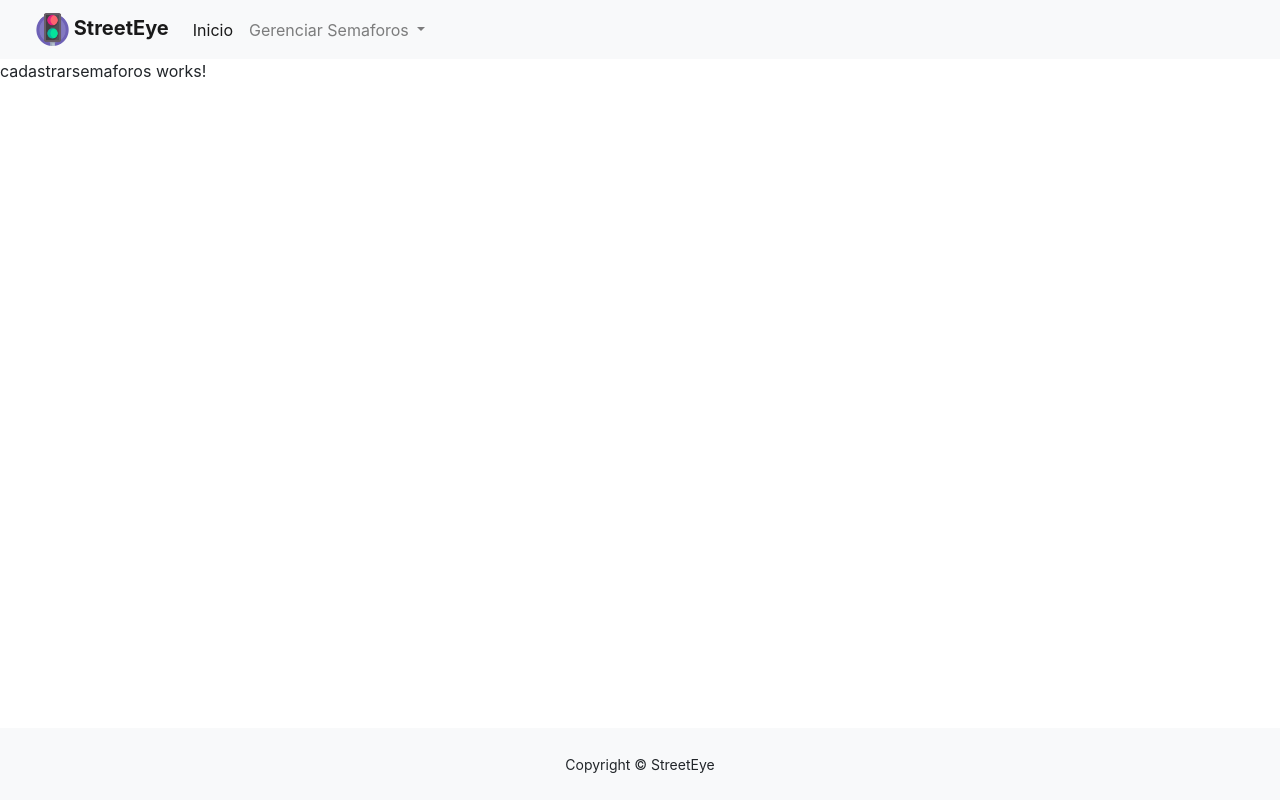
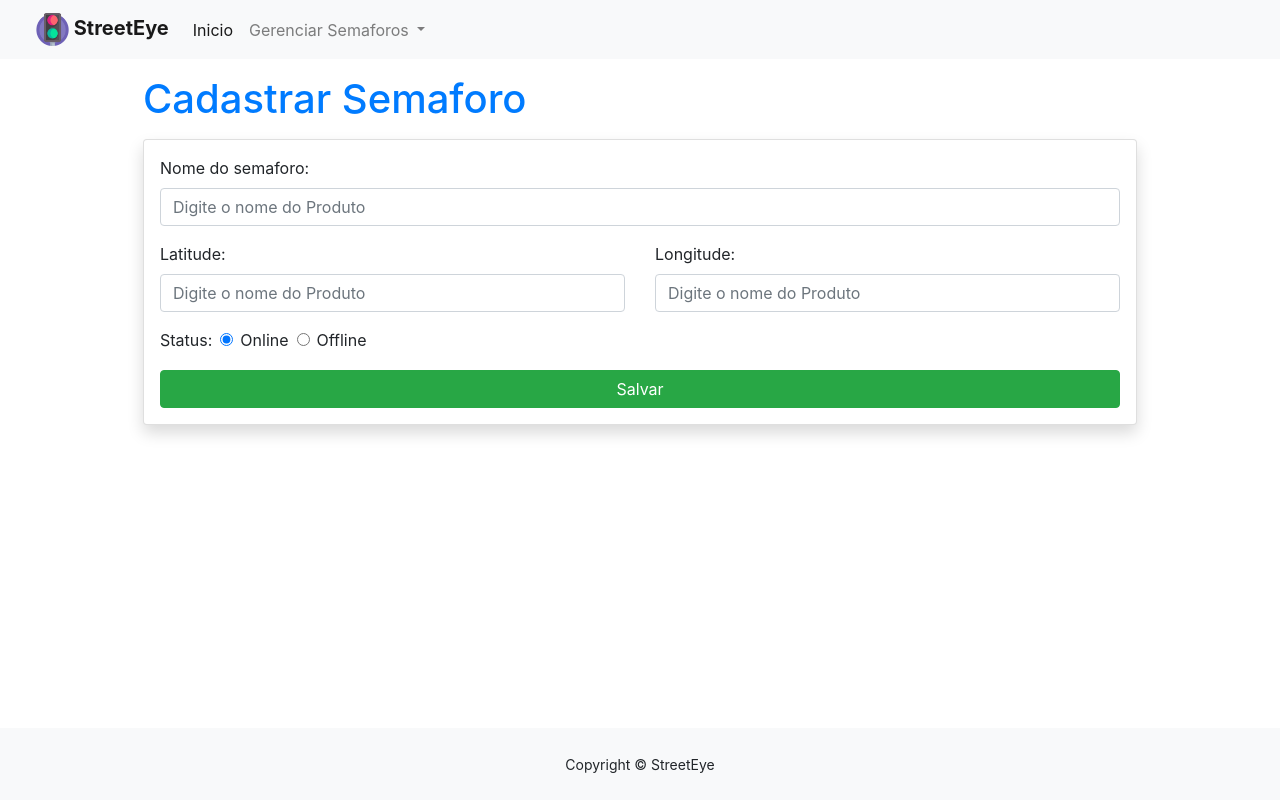
Before and after one commit to strFelix/StreetEye-Angular, an Angular app: page /semaforos/cadastrar in a window 1280 px wide. Built offline with nearby package versions, Linux system fonts and the light colour scheme.

Commit message:
feat: structure and service for registering a semaphore

```diff
--- a/src/app/components/semaforos/cadastrarsemaforos/cadastrarsemaforos.component.html
+++ b/src/app/components/semaforos/cadastrarsemaforos/cadastrarsemaforos.component.html
@@ -1 +1,89 @@
-<p>cadastrarsemaforos works!</p>
+<div class="container" style="max-width: 80%">
+  <h1 class="my-3 text-primary">Cadastrar Semaforo</h1>
+  <div class="card shadow">
+    <form class="m-3">
+      <div class="row">
+        <div class="col-md-12">
+          <div class="form-group">
+            <label for="nome">Nome do semaforo: </label>
+            <input required="Preencha este campo!"
+              type="text"
+              class="form-control"
+              placeholder="Digite o nome do Produto"
+              name="nomeSemaforo"
+              [(ngModel)]="semaforo.nome"
+            />
+          </div>
+        </div>
+      </div>
+      <!-- Fim row -->
+      <div class="row">
+        <div class="col-md-6">
+          <div class="form-group">
+            <label for="nome">Latitude: </label>
+            <input required="Preencha este campo!"
+              type="text"
+              class="form-control"
+              placeholder="Digite o nome do Produto"
+              name="latitudeSemaforo"
+              [(ngModel)]="semaforo.latitude"
+            />
+          </div>
+        </div>
+        <!-- Fim col -->
+        <div class="col-md-6">
+          <div class="form-group">
+            <label for="nome">Longitude: </label>
+            <input required="Preencha este campo!"
+              type="text"
+              class="form-control"
+              placeholder="Digite o nome do Produto"
+              name="logitudeSemaforo"
+              [(ngModel)]="semaforo.longitude"
+            />
+          </div>
+        </div>
+      </div>
+      <div class="row" style="padding-left: 15px">
+        <label for="nome">Status: </label>
+
+        <div class="form-check ml-2">
+          <input
+            class="form-check-input"
+            type="radio"
+            name="statusSemaforo"
+            value="Online"
+            id="flexRadioDefault1"
+            checked
+          />
+          <label class="form-check-label" for="flexRadioDefault1">
+            Online
+          </label>
+        </div>
+        <div class="form-check ml-2">
+          <input
+            class="form-check-input"
+            type="radio"
+            name="statusSemaforo"
+            value="Offline"
+            id="flexRadioDefault2"
+          />
+          <label class="form-check-label" for="flexRadioDefault2">
+            Offline
+          </label>
+        </div>
+      </div>
+      <div class="row">
+        <div class="col">
+          <button
+            class="btn btn-success"
+            style="width: 100%; margin-top: 10px"
+            (click)="salvarSemaforo()"
+          >
+            Salvar
+          </button>
+        </div>
+      </div>
+    </form>
+  </div>
+</div>
--- a/src/app/components/semaforos/cadastrarsemaforos/cadastrarsemaforos.component.ts
+++ b/src/app/components/semaforos/cadastrarsemaforos/cadastrarsemaforos.component.ts
@@ -1,4 +1,7 @@
 import { Component } from '@angular/core';
+import { Router } from '@angular/router';
+import { ISemaforo } from 'src/app/models/ISemaforo';
+import { SemaforosService } from 'src/app/services/semaforos.service';
 
 @Component({
   selector: 'app-cadastrarsemaforos',
@@ -7,4 +10,25 @@ import { Component } from '@angular/core';
 })
 export class CadastrarsemaforosComponent {
 
+  constructor(private SemaforosService: SemaforosService, private router: Router) {
+  }
+
+  semaforo : ISemaforo = {
+    nome: "",
+    latitude: "",
+    longitude: "",
+    status: "Online"
+   };
+
+  salvarSemaforo(): void {
+    this.SemaforosService.cadastrar(this.semaforo).subscribe(retorno => {
+      this.SemaforosService.exibirMensagem(
+        'Sistema',
+        `${this.semaforo.nome} foi cadastrado com sucesso.`,
+        'toast-success'
+      );
+      this.router.navigate(['./semaforos'])
+
+    });
+  }
 }
--- a/src/app/services/semaforos.service.ts
+++ b/src/app/services/semaforos.service.ts
@@ -19,6 +19,13 @@ export class SemaforosService {
     );
   }
 
+  cadastrar(semaforo: ISemaforo): Observable<ISemaforo>{
+    return this.http.post<ISemaforo>(this.URL, semaforo).pipe(
+      map(retorno => retorno),
+      catchError(erro => this.exibirErro(erro))
+    );
+}
+
   exibirErro(e:any): Observable<any> {
     this.exibirMensagem('Erro!', 'Não foi possivel realizar a operação! Requisição sem reposta.', 'toast-error');
     return EMPTY;
```
